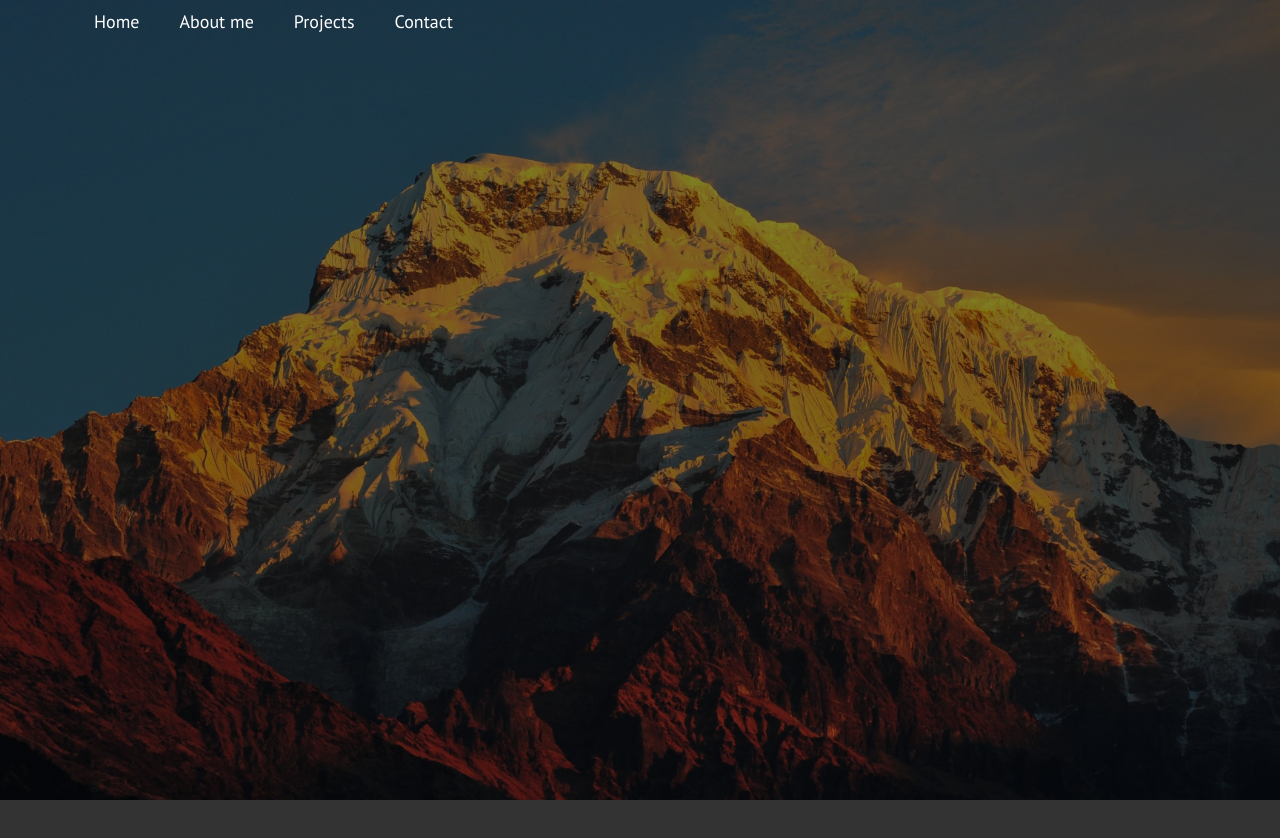
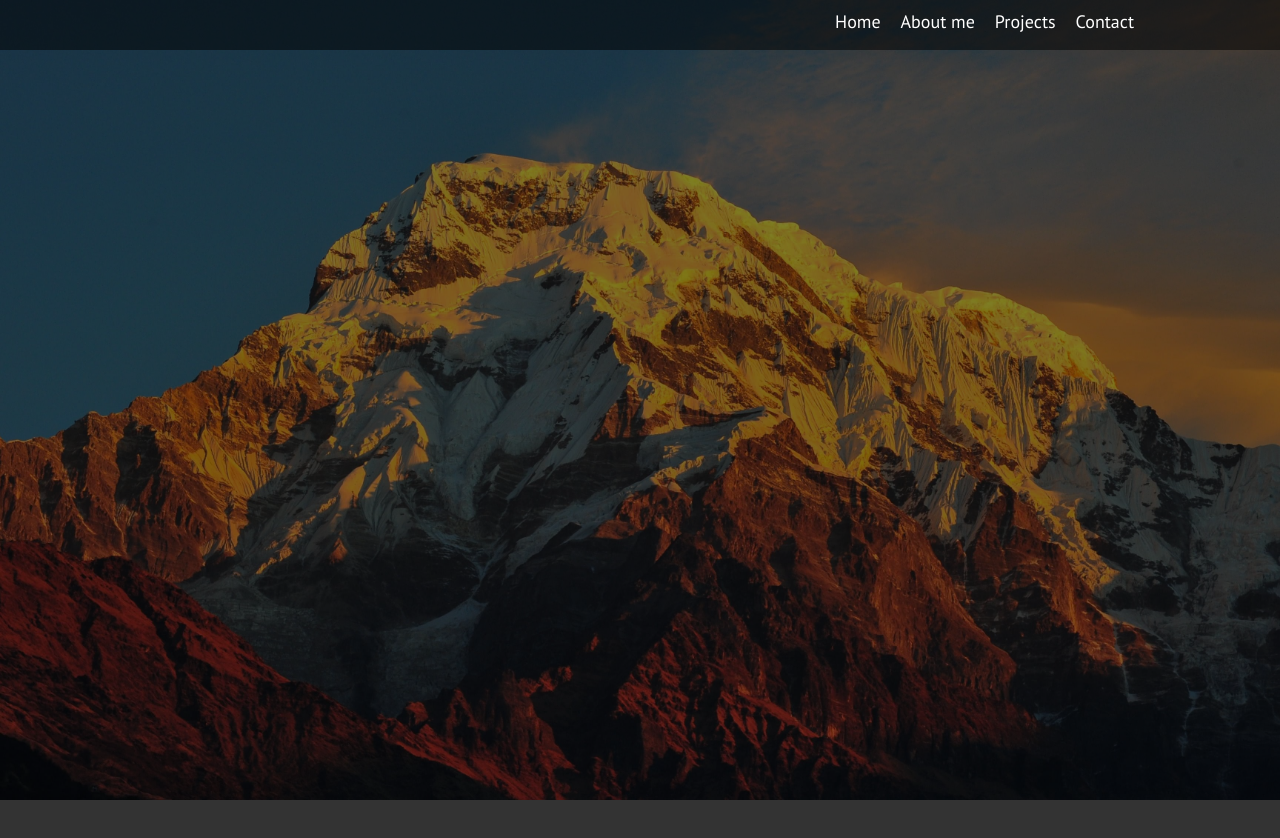
Before and after one commit to Texmo100/Developer-profile-IIR, a React (Create React App) app: page / in a window 1280 px wide. Shown: the top 838 px of the page. Built offline with nearby package versions, Linux system fonts and the light colour scheme.

Commit message:
Navbar Second Attempt Done

```diff
--- a/src/App.css
+++ b/src/App.css
@@ -38,19 +38,31 @@ p, h1{
   margin: 0 auto;
   padding: 1rem;
 }
+/*---- NavBar Styles ----*/
+.navbar{
+  position: fixed;
+  top: 0;
+  left: 50%;
+  transform: translateX(-50%);
+  padding: 1rem;
+  background-color:rgba(0, 0, 0, 0.5);
+  width: 100%;
+  height: 5rem;
+}
+
 ul{
+  list-style: none;
   margin: 0;
   padding: 0;
-  list-style: none;
   display: flex;
+  justify-content: flex-end;
+  align-items: center;
+  width: 90%;
 }
+
 li{
-  margin: 0 2rem;
-  padding: 0;
+  margin: 0 1rem;
   font-size: 1.8rem;
-}
-li:last-of-type{
-  margin-right: 0;
 }
 
 /*---- About Me styles ----*/
--- a/src/Components/MainImage.js
+++ b/src/Components/MainImage.js
@@ -6,9 +6,8 @@ class MainImage extends Component{
         return(
             <div className="main-image">
                 <div className="image-layer">
-                    <div className="container">
-                        <NavBar />
-                    </div>
+                    <NavBar />
+                    <div className="container"></div>
                 </div>
             </div>
         )
--- a/src/Components/Navbar.js
+++ b/src/Components/Navbar.js
@@ -3,7 +3,7 @@ import React from 'react'
 const NavBar = () => {
     return (
         <header>
-            <nav>
+            <nav className="navbar">
                 <ul>
                     <li>Home</li>
                     <li>About me</li>
```
